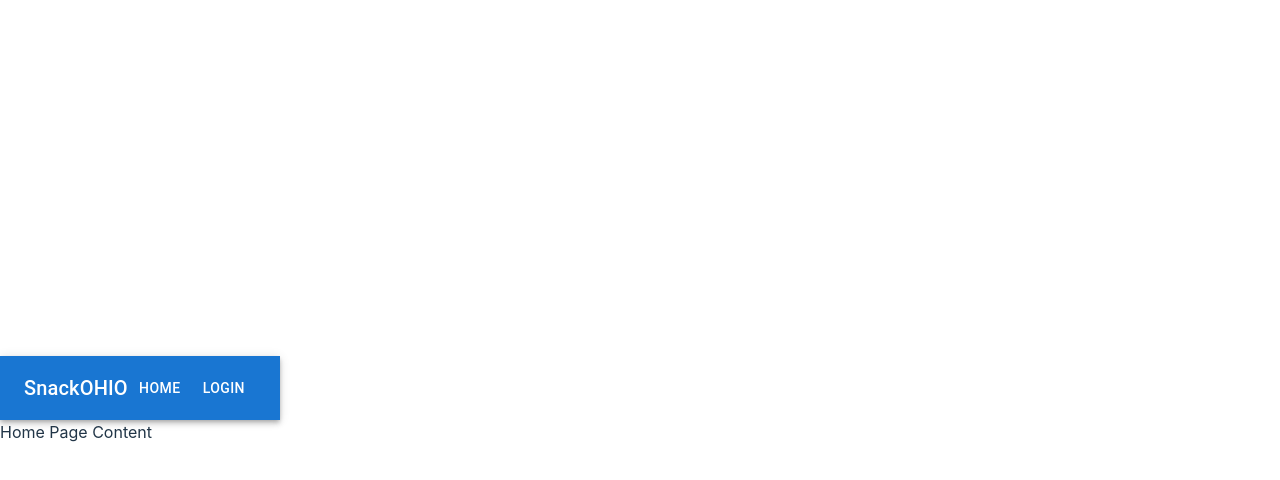
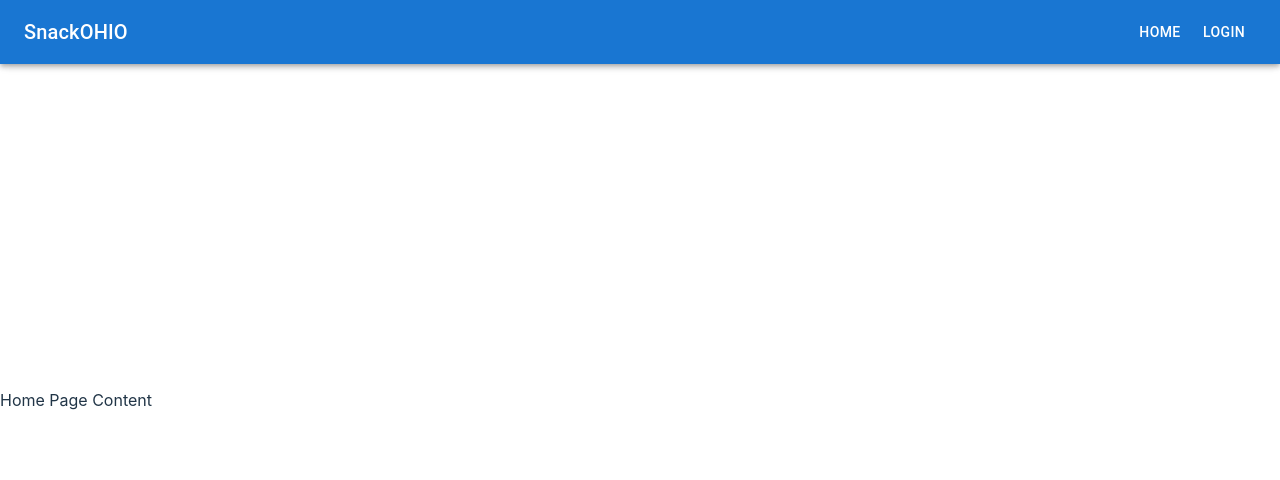
Before and after one commit to e-savar/SnackOHIO, a React (Vite) app in the folder vite-project/: page / in a window 1280 px wide. Shown: the top 480 px of the page. Built offline with nearby package versions, Linux system fonts and the light colour scheme.

Commit message:
Update Navbar.jsx

```diff
--- a/vite-project/src/components/Navbar.jsx
+++ b/vite-project/src/components/Navbar.jsx
@@ -7,7 +7,7 @@ import * as React from 'react';
 
 export default function Navbar() {
   return (
-      <AppBar position="static">
+      <AppBar>
         <Toolbar>
           <Typography variant="h6" component="div" sx={{ flexGrow: 1 }}>
             SnackOHIO
```
